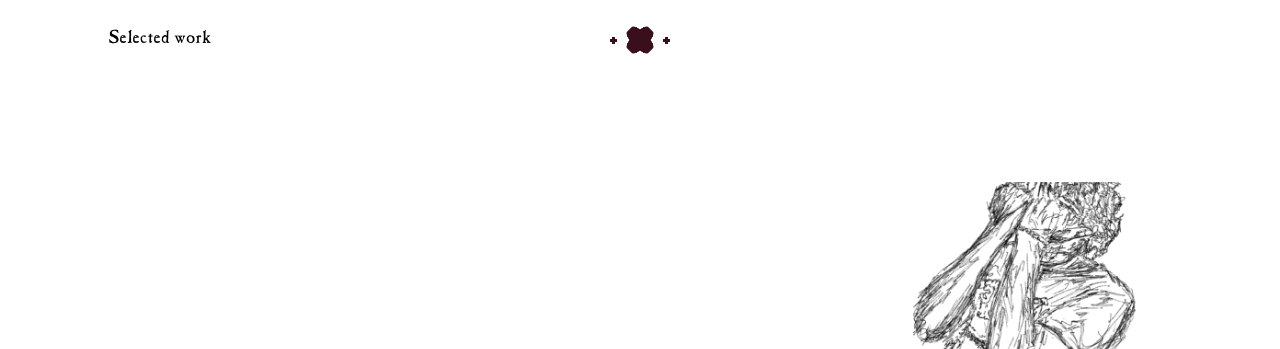
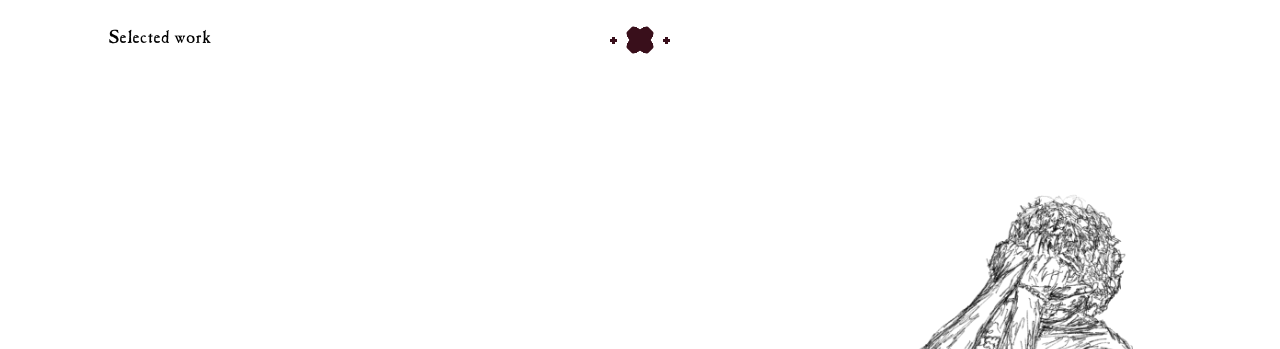
Before and after one commit to kevvasq02-hue/final, a plain HTML site: page exhibit.html in a window 1280 px wide. Shown: the top 349 px of the page. Drawn offline with Linux system fonts and the light colour scheme.

Commit message:
Update style.css

```diff
--- a/style.css
+++ b/style.css
@@ -198,7 +198,7 @@ h1, h2 { font-family: var(--serif); font-weight: 400; }
 .drawing-window { position: relative; width: min(100%, 320px); aspect-ratio: 1080 / 1920; overflow: hidden; }
 .drawing-window img {
   display: block; position: absolute; width: 220.69%; height: auto;
-  left: -48.28%; top: -58.38%;
+  left: -48.28%; top: -48.38%;
 }
 .plate-initials { display: inline-block; position: relative; font-size: 1.7rem; line-height: 1.2; }
 .plate-initials > span { position: relative; top: .18em; margin-left: -.4em; }
```
